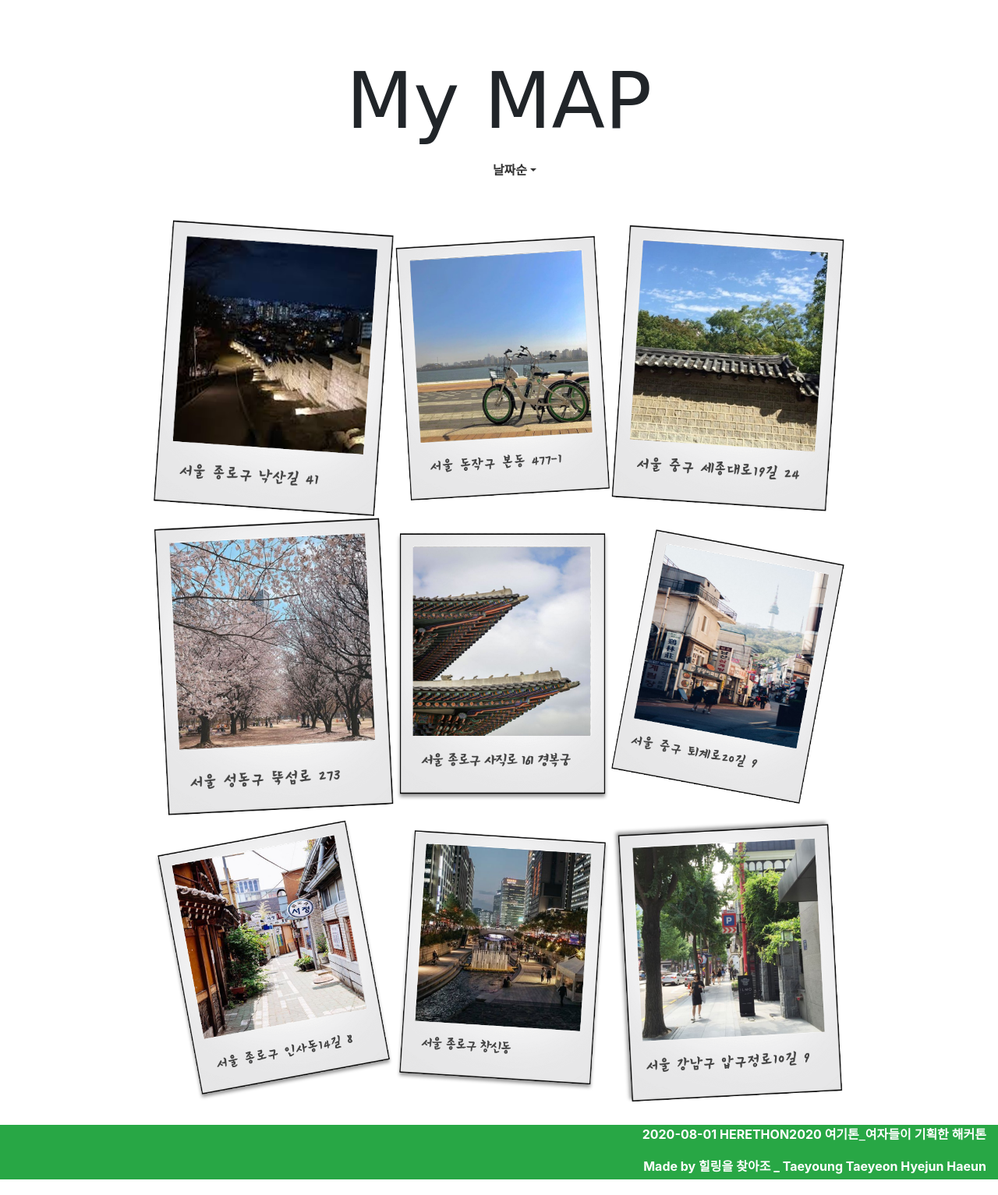
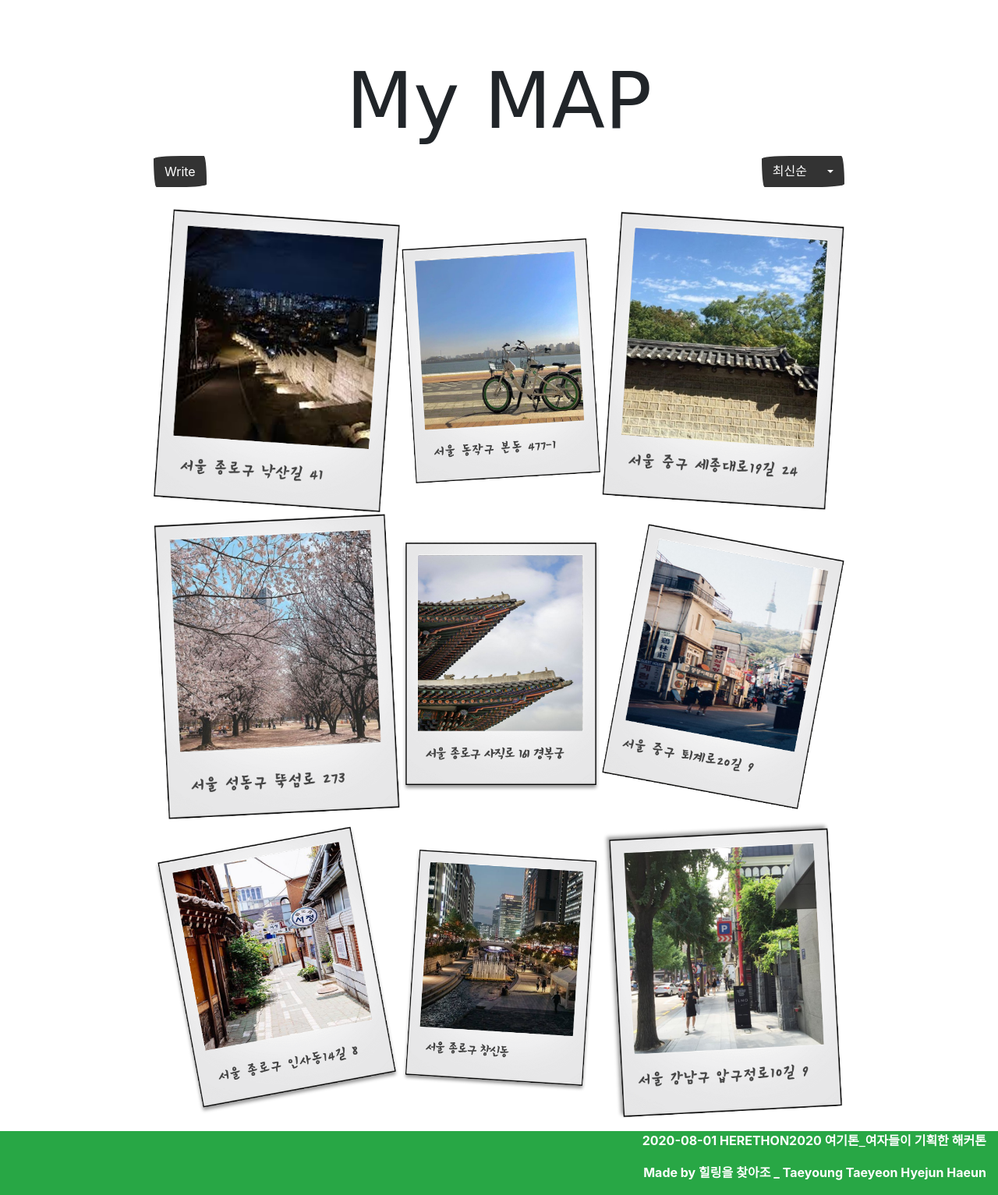
Before and after one commit to solar3070/healing_hello, a Django app: page /list in a window 1280 px wide. Shown: the part 169-1702 px from the top of the page at 78% size. Run offline with Django 3.2, Linux system fonts and the light colour scheme; some libraries are stand-ins or nearby versions; some web fonts are replaced.

Commit message:
마지막....

```diff
--- a/theapp/static/css/footer.css
+++ b/theapp/static/css/footer.css
@@ -18,5 +18,4 @@ html,body{
 .base-footer{
     position: absolute;
     bottom:0;
-    height: 70px;
 }
--- a/theapp/templates/list.html
+++ b/theapp/templates/list.html
@@ -19,22 +19,30 @@
 <br><br>
 <table>
     <tr>
-        <th colspan="3" style="text-align: center;"><h1 style="font-size: 100px;">My MAP</h1>
-            <ul class="nav-item dropdown show">
-                <a class="nav-link dropdown-toggle" data-toggle="dropdown" href="#" role="button" aria-haspopup="true" aria-expanded="true">날짜순</a>
-                <!-- <div class="dropdown-menu show" style="position: absolute; will-change: transform; top: 0px; left: 0px; transform: translate3d(0px, 44px, 0px);" x-placement="bottom-start">
-                  <a class="dropdown-item" href="#">날짜별</a>
-                  <div class="dropdown-divider"></div>
-                  <a class="dropdown-item" href="#">오름차순</a>
-                  <a class="dropdown-item" href="#">내림차순</a>
-                </div> -->
-            </ul>
-        </th>
+        <th colspan="3" style="text-align: center;"><h1 style="font-size: 100px;">My MAP</h1></th>
     </tr>
+    <tr>
+            <td>
+                <button type="button" class="btn btn-primary">Write</button>
+            </td>
+            <td>
+            </td>
+            <td style="text-align: right;">
+                <div class="btn-group" role="group" aria-label="Button group with nested dropdown">
+                <button type="button" class="btn btn-primary" id="ko">최신순</button>
+                <div class="btn-group" role="group">
+                    <button id="btnGroupDrop1" type="button" class="btn btn-primary dropdown-toggle" data-toggle="dropdown" aria-haspopup="true" aria-expanded="false"></button>
+                    <div class="dropdown-menu" aria-labelledby="btnGroupDrop1">
+                    <a class="dropdown-item" href="#" id="ko">오래된순</a>
+                    </div>
+                </div>
+                </div>
+            </td>
+        </tr>
     <tr><td colspan="3">&nbsp;</td></tr>
     <tr>
         <td><img src="{% static 'pic1.png' %}" width="100%" alt="낙산공원"></td>
-        <td><img src="{% static 'pic2.png' %}" width="100%" alt="한강자전거"></td>
+        <td><a href="{% url 'detail'%}"><img src="{% static 'pic2.png' %}" width="100%" alt="한강자전거"></a></td>
         <td><img src="{% static 'pic3.png' %}" width="100%" alt="덕수궁돌담길"></td>
     </tr>
     <tr>
```
Also changed, not shown: theapp/templates/about.html (+9 -3 lines), theapp/static/img/footer_logo.png (added).
